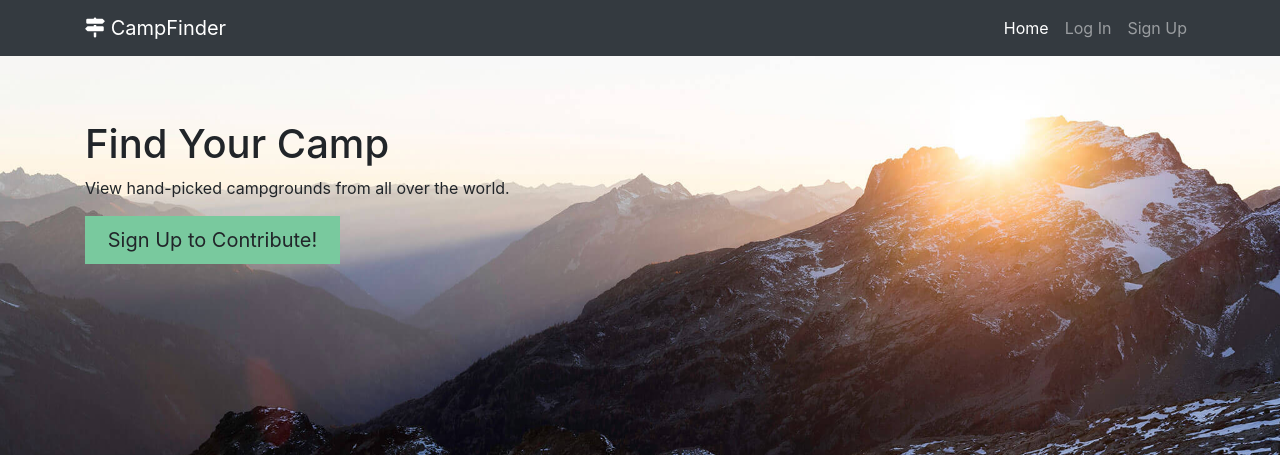
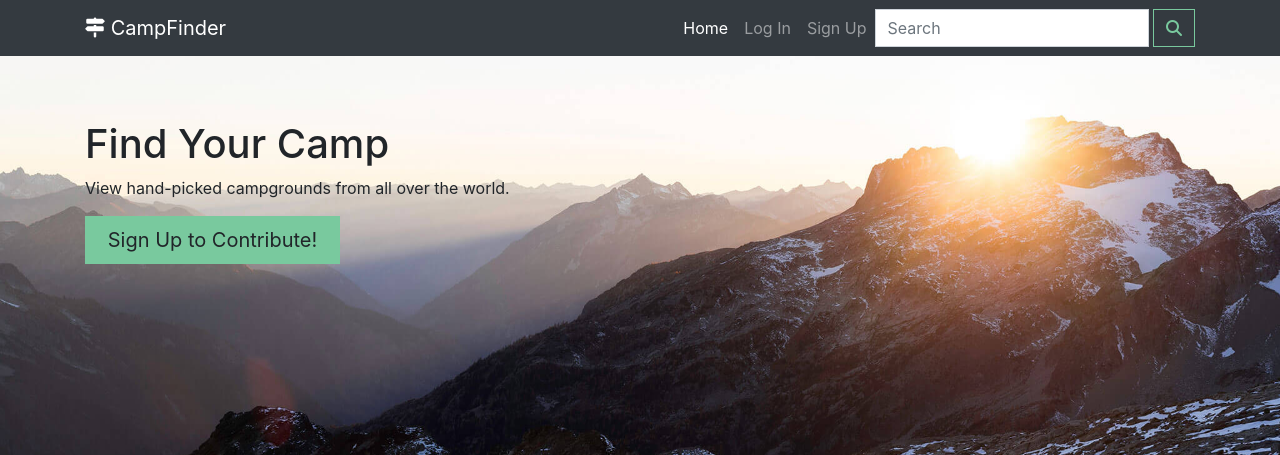
Before and after one commit to joshmakar/yelp-camp, a Node server app: page /campgrounds in a window 1280 px wide. Shown: the top 455 px of the page. Run offline with Node 20, Linux system fonts and the light colour scheme; data that the repository does not hold is empty; some libraries are stand-ins or nearby versions.

Commit message:
Add search bar to nav and stars to show page

```diff
--- a/views/campgrounds/index.ejs
+++ b/views/campgrounds/index.ejs
@@ -9,7 +9,7 @@
       </div>
     </div>
     <div class="row">
-      <div class="col-12 col-md-3 mb-3">
+      <div class="col-12 col-md-5 col-lg-3 mb-3">
           <% if(typeof currentUser === 'undefined'){ %>
             <a class="btn btn-primary btn-lg btn-block" href="/register">Sign Up to Contribute!</a>
           <% } else { %>
--- a/views/campgrounds/show.ejs
+++ b/views/campgrounds/show.ejs
@@ -22,7 +22,7 @@
           </form>
         <% } %>
         <hr>
-        <span>*****</span>
+        <span><i class="fas fa-star"></i><i class="fas fa-star"></i><i class="fas fa-star"></i><i class="fas fa-star"></i><i class="fas fa-star-half"></i></span>
         <span class="d-block float-right">4 reviews</span>
       </div>
     </div>
--- a/views/partials/header.ejs
+++ b/views/partials/header.ejs
@@ -57,5 +57,9 @@
           <% } %>
         </ul>
       </div>
+      <form class="form-inline d-none d-md-block" action="/campgrounds" method="GET">
+        <input class="form-control" type="search" placeholder="Search" aria-label="Search" name="search">
+        <button class="btn btn-outline-primary" type="submit"><i class="fas fa-search"></i></button>
+      </form>
     </div>
   </nav>
```
